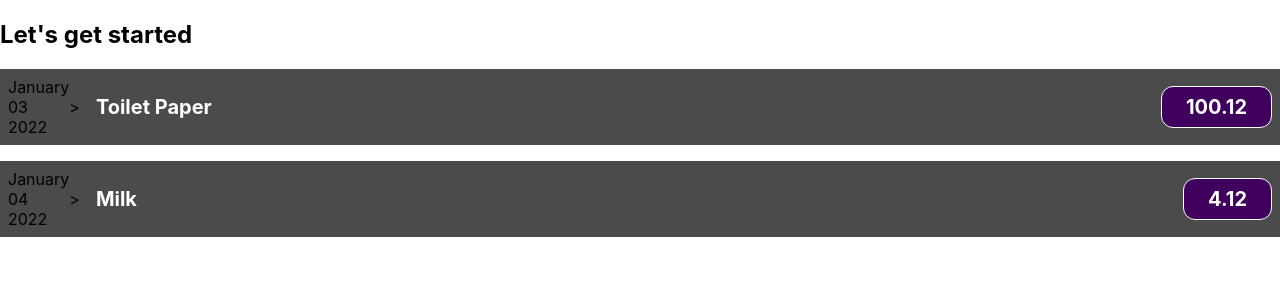
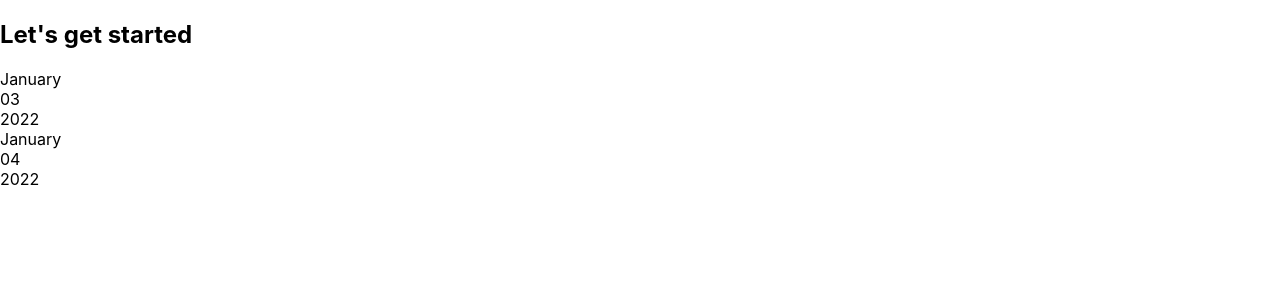
Before and after one commit to ashishjsharda/ReactNov21, a React (Create React App) app: page / in a window 1280 px wide. Shown: the top 300 px of the page. Built offline with nearby package versions, Linux system fonts and the light colour scheme.

Commit message:
fix type error

```diff
--- a/src/App.js
+++ b/src/App.js
@@ -22,8 +22,8 @@ function App() {
   return (
       <div>
         <h2> Let's get started</h2>
-      <ExpenseItem date={expenses[0].date} title={expenses[0].title} amount={expenses[0].amount} > </ExpenseItem>
-          <ExpenseItem date={expenses[1].date} title={expenses[1].title} amount={expenses[1].amount}> </ExpenseItem>
+      <ExpenseDate date={expenses[0].date} title={expenses[0].title} amount={expenses[0].amount} > </ExpenseDate>
+          <ExpenseDate date={expenses[1].date} title={expenses[1].title} amount={expenses[1].amount}> </ExpenseDate>
 
       </div>
   );
--- a/src/components/ExpenseItem.js
+++ b/src/components/ExpenseItem.js
@@ -1,4 +1,5 @@
 import './ExpenseItem.css'
+import ExpenseDate from "./ExpenseDate";
 function ExpenseItem(props) {
     const expenseDate= new Date(
         2021,12,3)
@@ -8,11 +9,7 @@ function ExpenseItem(props) {
     const year=props.date.getFullYear()
 
     return <div className="expense-item">
-        <div>
-            <div>{month}</div>
-            <div>{day}</div>
-            <div>{year}</div>
-        </div>>
+       <ExpenseDate />
         <div className ="expense-item__description">
             <h2> {props.title}</h2>
             <div className={"expense-item__price"}>{props.amount}</div>
```
